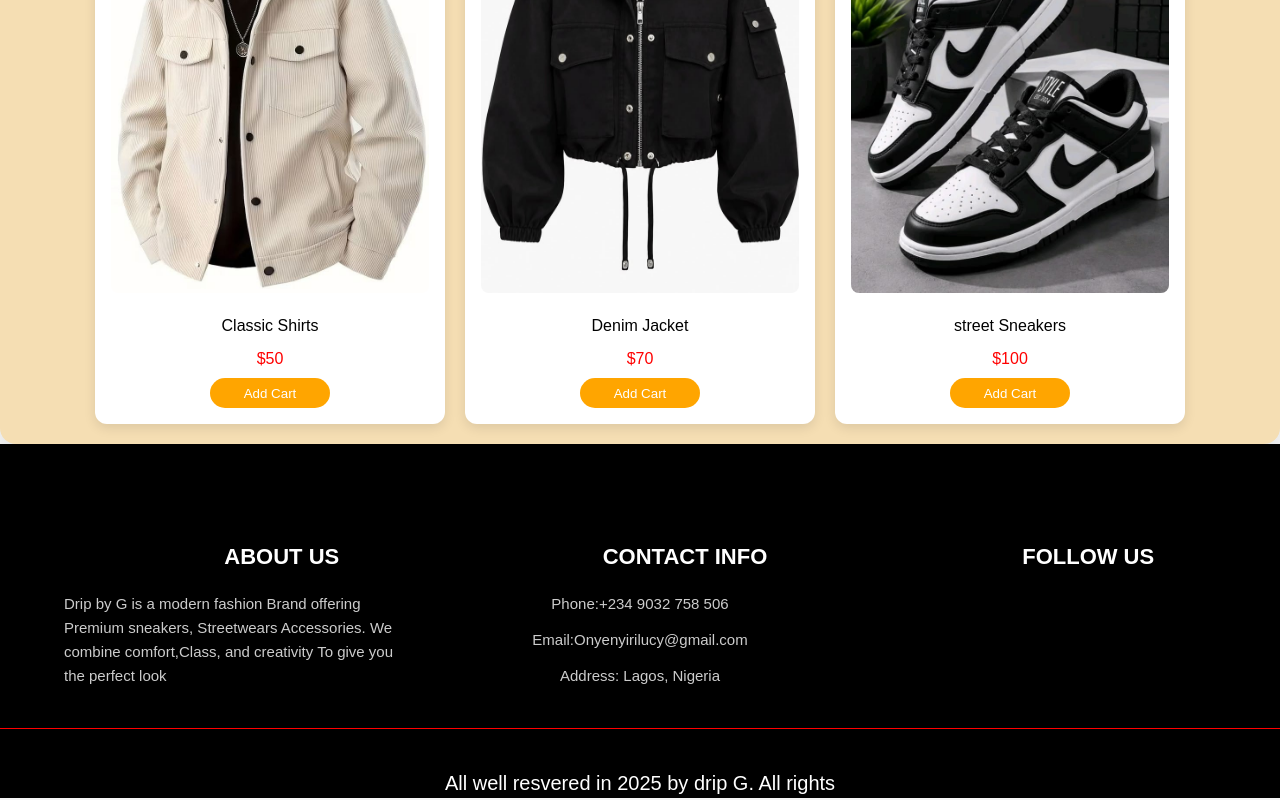
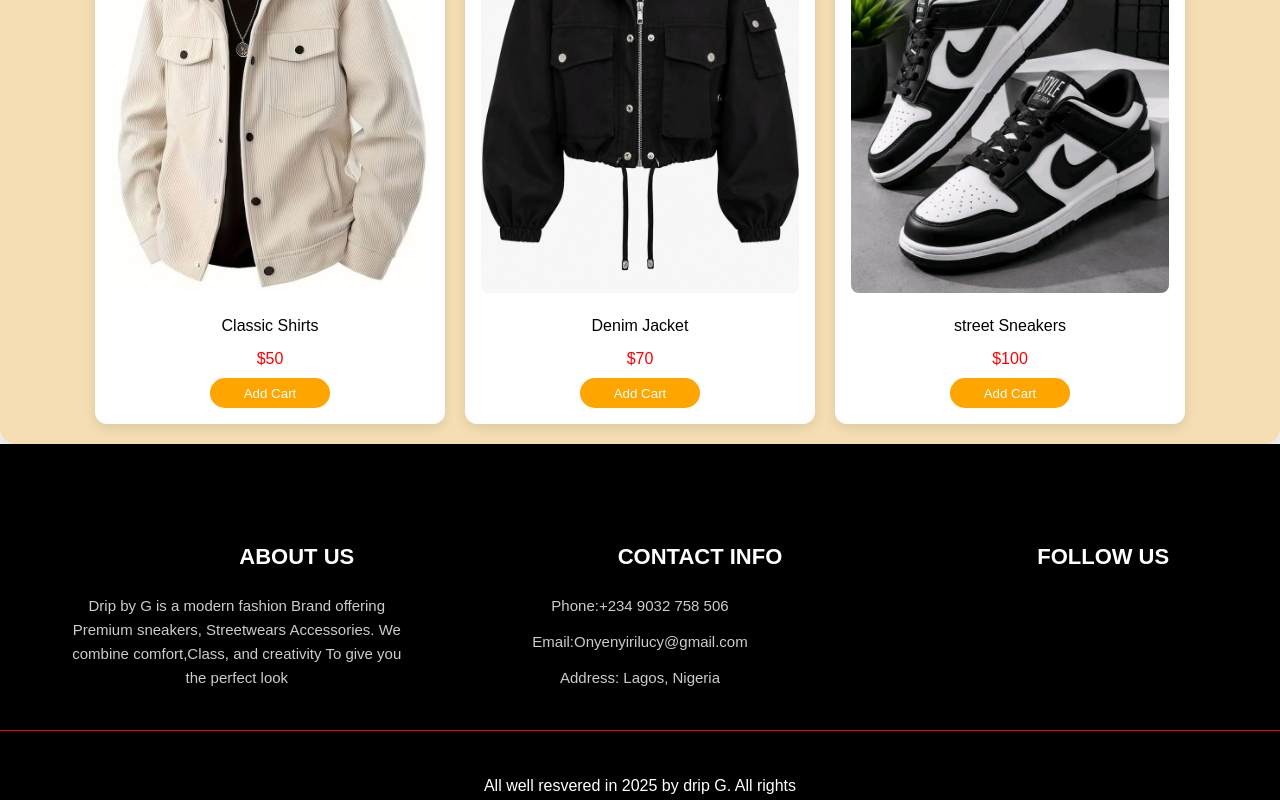
Before and after one commit to onyenyirilucy-spec/dripReact, a React (Vite) app: page / in a window 1280 px wide. Shown: the part 629-1429 px from the top of the page. Built offline with nearby package versions, Linux system fonts and the light colour scheme.

Commit message:
centered footer text

```diff
--- a/src/Component/drip.css
+++ b/src/Component/drip.css
@@ -162,6 +162,7 @@ article{
         width: 30%;
         display: flex;
         flex-direction: column;
+        text-align: center;
         gap: 12px;
 
      }
@@ -171,9 +172,8 @@ article{
             font-weight: 600;
             color: #ffffff;
             font-family: sans-serif;
-            margin-bottom: 10px;
+            margin-bottom: 12px;
             text-transform: uppercase;
-            margin-right: 30px;
         }
 
      .footer_holder p{
@@ -192,8 +192,8 @@ article{
             display: flex;
             justify-content: center;
             align-items: center;
-            font-size: 20px;
-            font-weight: 200;
+            font-size: 16px;
+            font-weight: 300;
             color: white;
             font-family: sans-serif;
             border-top: 1px solid red;
```
